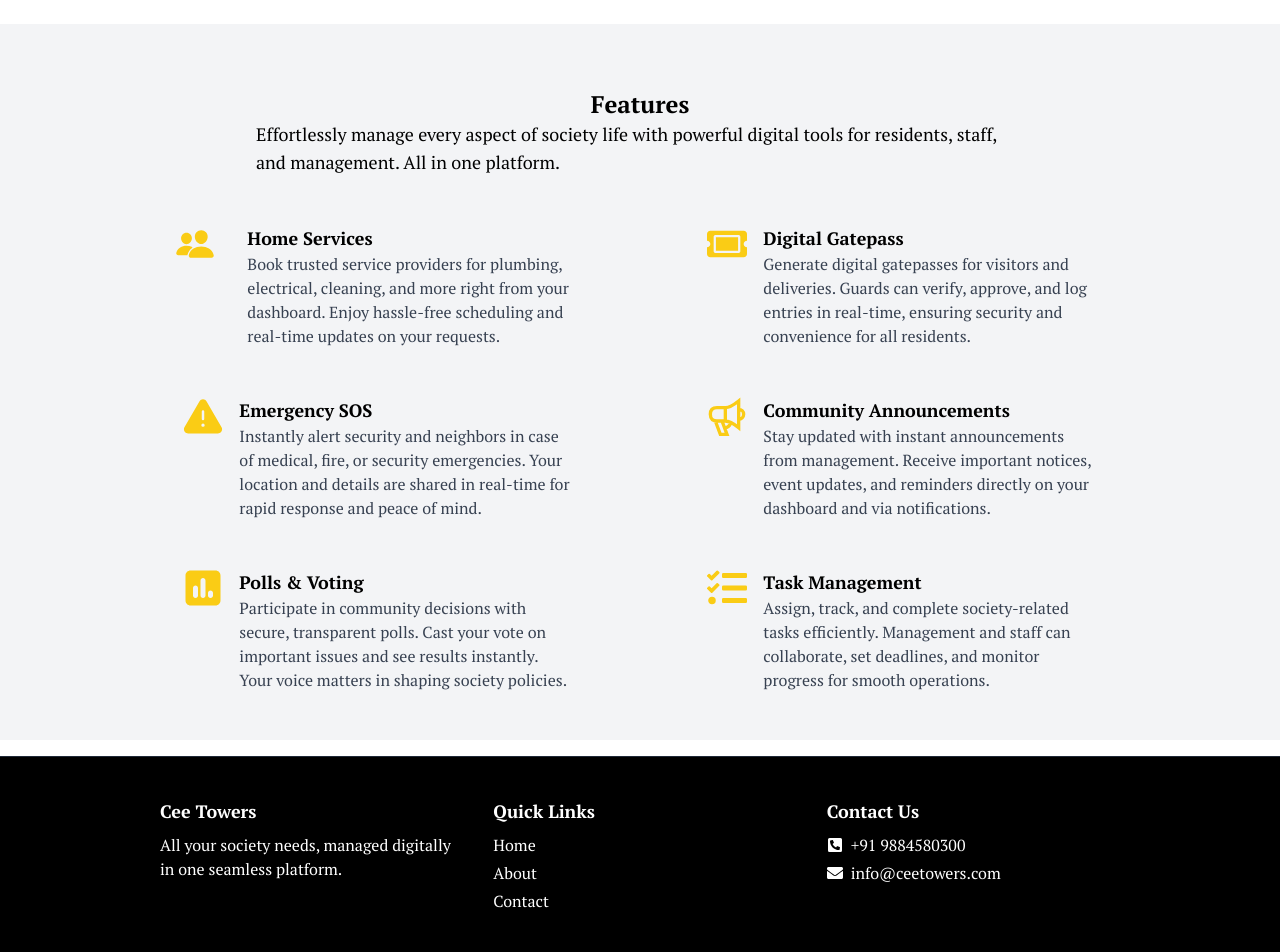
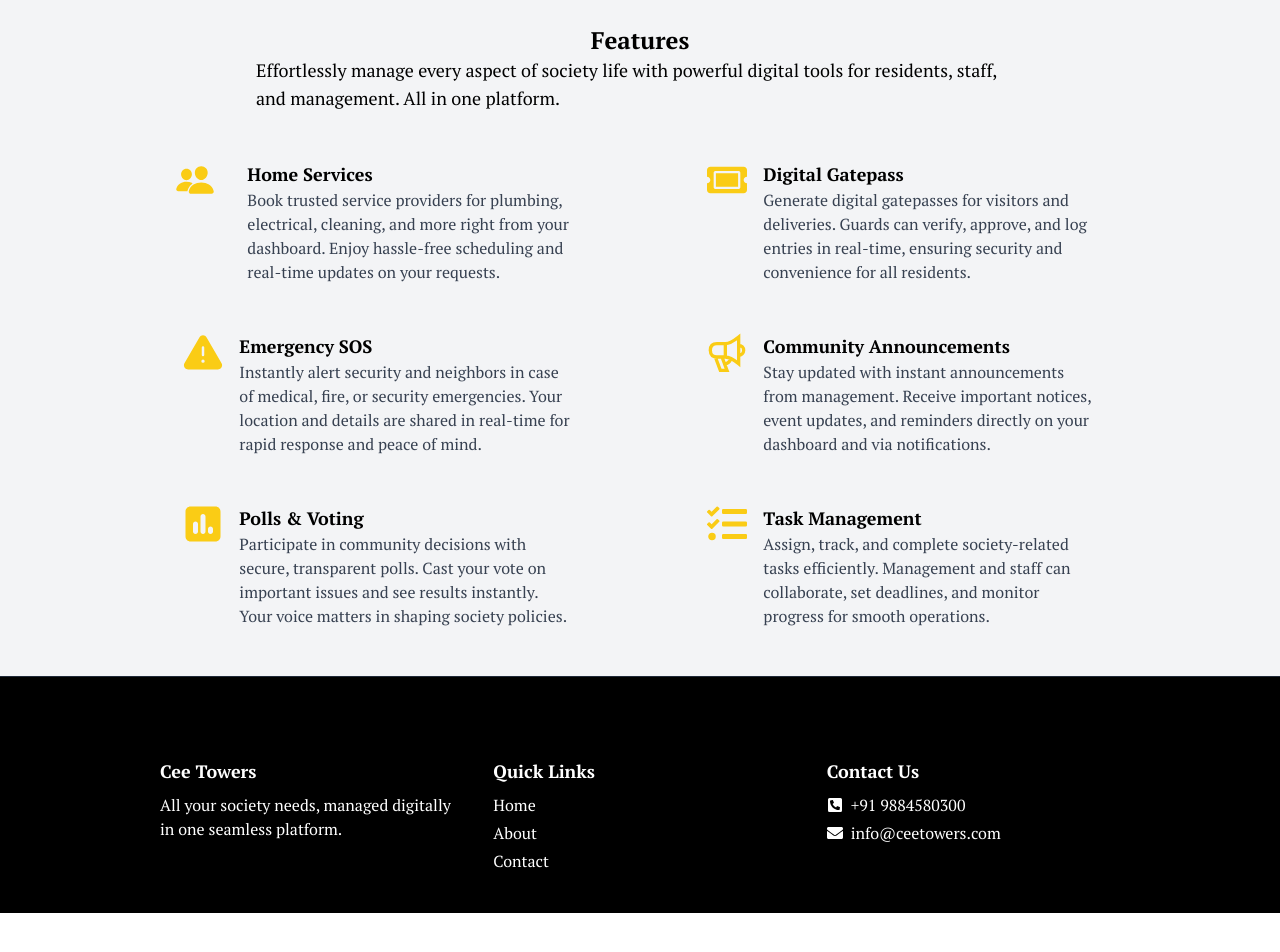
Before and after one commit to MohanSaiPK/the-society, a React (Vite) app in the folder frontend/: page / in a window 1280 px wide. Shown: the part 920-1872 px from the top of the page. After the commit the page ends 1833 px from the top, so only its background shows below. Built offline with nearby package versions, Linux system fonts and the light colour scheme.

Commit message:
landingpage styling issue

```diff
--- a/frontend/src/pages/LandingPage.jsx
+++ b/frontend/src/pages/LandingPage.jsx
@@ -17,7 +17,7 @@ const LandingPage = () => {
   const navigate = useNavigate();
   return (
     <div className="landing-page">
-      <div className="flex sm:h-screen justify-center items-start md:items-center mt-20 sm:mt-0">
+      <div className="flex sm:h-screen justify-center items-center mt-10 sm:mt-0">
         <div className="w-1/2 flex flex-col justify-center items-center gap-3 sm:gap-8 px-1 sm:px-0">
           <h1 className="font-ptSerif text-lg sm:text-6xl text-yellow-400 text-outline text-center sm:text-left">
             Welcome to Cee Towers
@@ -43,7 +43,7 @@ const LandingPage = () => {
             </button>
           </div>
         </div>
-        <div className="w-1/2 flex justify-end min-h-[400px] items-center px-1 sm:px-0">
+        <div className="w-1/2 flex justify-end min-h-[400px] items-end px-1 sm:px-0">
           <img
             src={LandImage}
             alt="Society Image"
@@ -52,8 +52,8 @@ const LandingPage = () => {
         </div>
       </div>
 
-      <div className="w-full flex flex-col items-center justify-center bg-gray-100 pb-4 sm:py-8 sm:mt-36">
-        <div className="part1 w-11/12 sm:w-4/5 flex flex-col items-center justify-center mb-4">
+      <div className="w-full flex flex-col items-center justify-center bg-gray-100 pb-4 sm:py-8 sm:mt-16">
+        <div className="part1 w-11/12 sm:w-4/5 flex flex-col items-center justify-center my-4 ">
           <h2 className="text-center text-base sm:text-2xl font-bold mt-4 sm:mt-8 font-ptSerif">
             Features
           </h2>
@@ -149,8 +149,8 @@ const LandingPage = () => {
         </div>
       </div>
 
-      <div className="footer bg-black w-full flex justify-center items-center py-4 sm:py-10 border-t border-gray-800 mt-4">
-        <div className="w-11/12 sm:w-3/4 flex sm:flex-row justify-start items-start sm:items-start gap-2 sm:gap-10">
+      <div className="footer bg-black w-full flex justify-center items-center pb-4 sm:py-10 border-t border-gray-800">
+        <div className="w-11/12 sm:w-3/4 flex sm:flex-row justify-start items-start mt-10 sm:items-start gap-2 sm:gap-10">
           <div className="w-full sm:w-1/3 flex flex-col justify-start items-start sm:items-start text-white mb-2 sm:mb-0 text-center sm:text-left text-xs sm:text-base">
             <h1 className="text-xs sm:text-lg font-bold mb-1 sm:mb-2 font-ptSerif">
               Cee Towers
```
